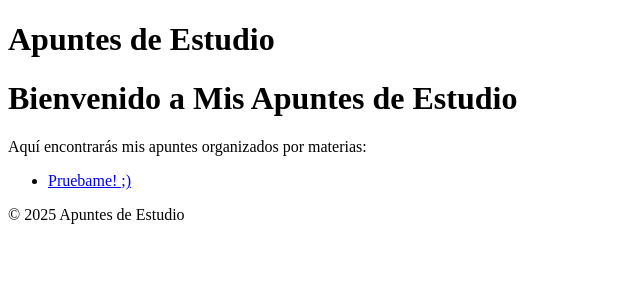
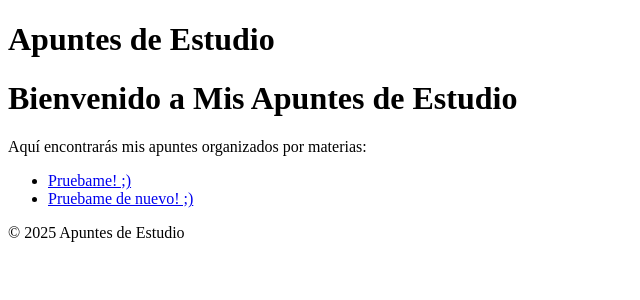
Before and after one commit to anselmoestradaroa/apunte-de-estudio, a Jekyll site: the page built from index.html, in a window 1280 px wide. Shown: the top 300 px of the page, without its empty margins (0-640 px from the left). Built offline with Jekyll 4.4.1, drawn with Linux system fonts in a browser that asks for light colours.

Commit message:
Update index.html

```diff
--- a/index.html
+++ b/index.html
@@ -18,6 +18,7 @@ title: Apuntes de Estudio
     <p>Aquí encontrarás mis apuntes organizados por materias:</p>
     <ul>
         <li><a href="prueba/prueba001.html">Pruebame! ;)</a></li>
+        <li><a href="prueba/prueba002.html">Pruebame de nuevo! ;)</a></li>
     </ul>
 </body>
 </html>
```
